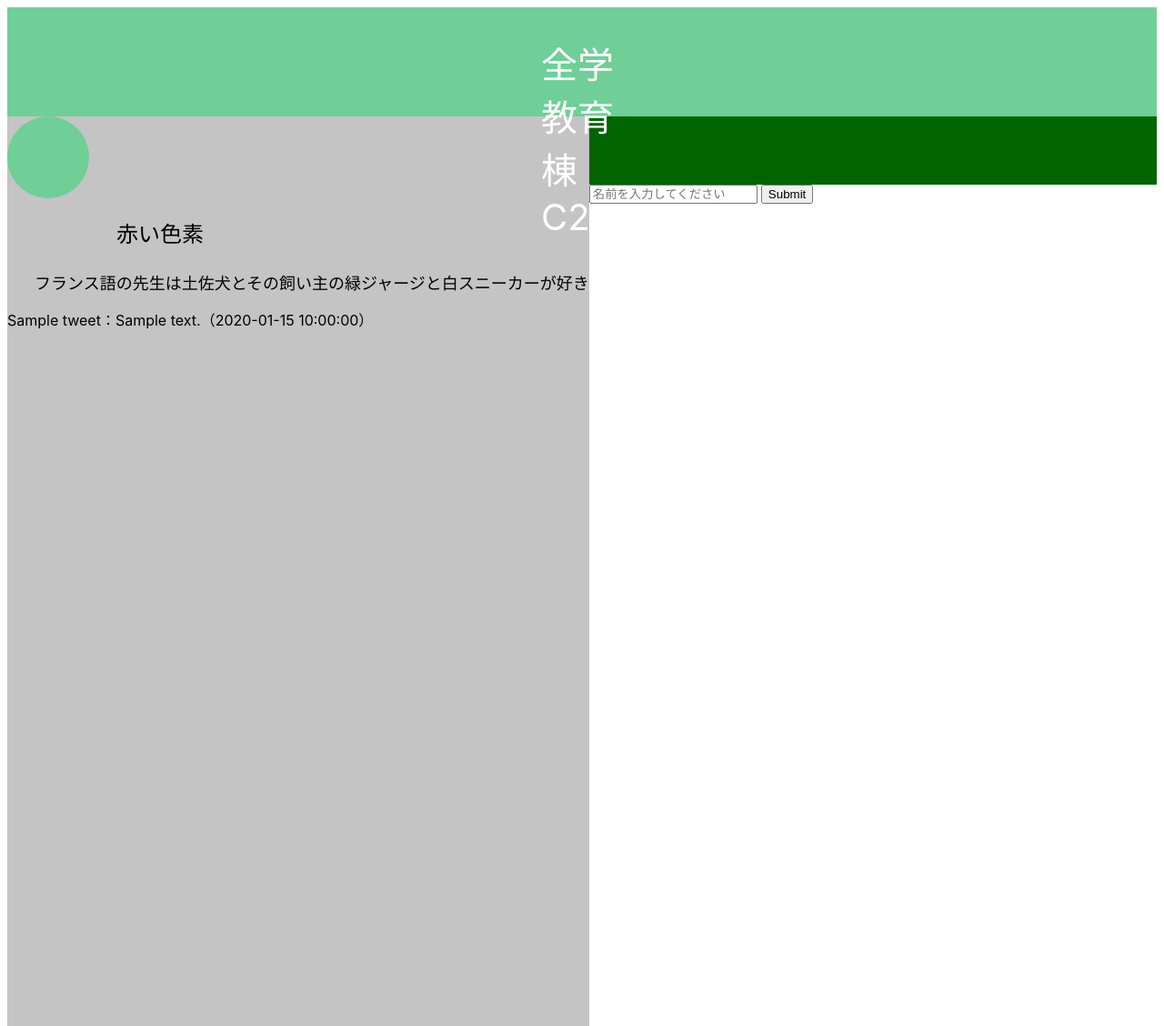
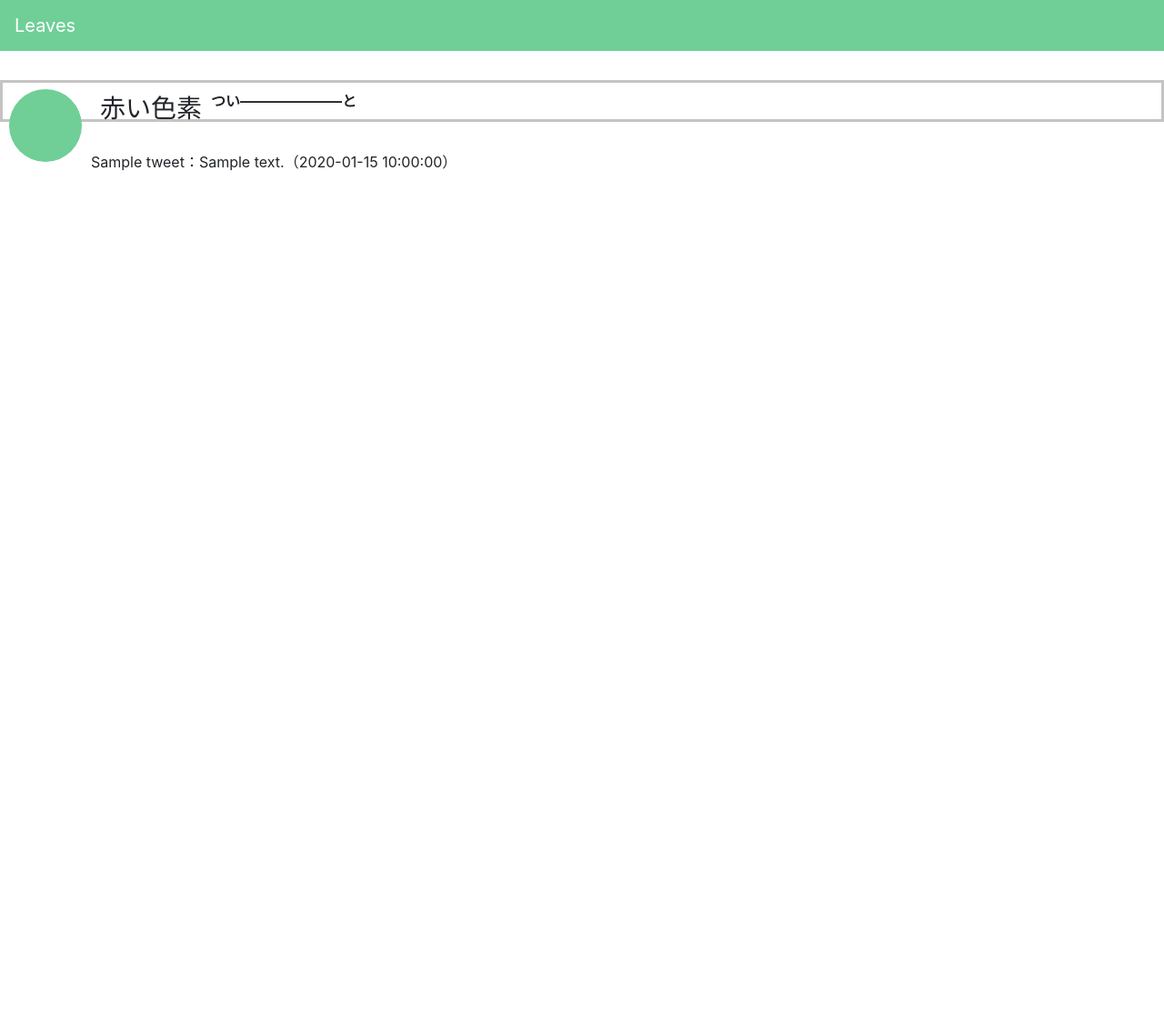
Before and after one commit to jack-app/meidaisai_2021_web1, a Flask app: template templates/index.html in a window 1280 px wide. Shown: the whole page at 91% size. After the commit the page ends 188 px from the top, so only its background shows below. Run offline with Flask 2, Linux system fonts and the light colour scheme; the template is opened without the code that fills it: most values are stand-ins (such as "Sample title", 1, 10 or a date in 2020); some libraries are stand-ins or nearby versions.

Commit message:
templateを綺麗にした

```diff
--- a/static/css/zuochan.css
+++ /dev/null
@@ -1,3 +0,0 @@
-body    {
-    background-color: aquamarine;
-}
--- a/templates/index-shikiso.css
+++ /dev/null
@@ -1,45 +0,0 @@
-.header {
-    height: 120px;
-    background-color: #6fcf97;
-}
-
-.header-logo {
-    font-family: -apple-system, BlinkMacSystemFont, 'Segoe UI', Roboto, Oxygen, Ubuntu, Cantarell, 'Open Sans', 'Helvetica Neue', sans-serif;
-    color: #ffffff;
-    font-size: 40px;
-    padding: 32px 587px;
-}
-
-.main {
-    font-family: -apple-system, BlinkMacSystemFont, 'Segoe UI', Roboto, Oxygen, Ubuntu, Cantarell, 'Open Sans', 'Helvetica Neue', sans-serif;
-    background-color: #c4c4c4;
-    height: 1000px;
-    float:left
-}
-
-.circle1 {
-    width: 80px;
-    height: 80px;
-    border-radius: 50%;
-    background-color: #6fcf97;
-    padding-top: 10px;
-    padding-left: 10px;
-}
-
-.account-name1 {
-    color: black;
-    font-size: 24px;
-    padding-top: 20px;
-    padding-left: 120px;
-}
-
-.tweet1 {
-    color: black;
-    font-size: 18px;
-    padding-left: 30px;
-}
-
-.footer {
-    height: 75px;
-    background-color: darkgreen;
-}
--- a/templates/index.html
+++ b/templates/index.html
@@ -1,30 +1,17 @@
-<!DOCTYPE html>
-<html lang="en">
-<head>
-    <meta charset="UTF-8">
-    <meta http-equiv="X-UA-Compatible" content="IE=edge">
-    <meta name="viewport" content="width=device-width, initial-scale=1.0">
-    <title>Document</title>
-    <link rel="stylesheet" type="text/css" href="index-shikiso.css">
-</head>
-<body>
-    <div class="header">
-        <div class="header-logo">全学教育棟C25</div>
+{%- extends "layout.html" %}
+{%- block content %}
+<div class="main">
+    <div class="tweet1">
+    <div class="iconcontena">
+    <li class="circle1"></li>
+    <li class="account-name1">赤い色素</li>
     </div>
-    <div class="main">
-        <div class="circle1"></div>
-        <div class="account-name1">赤い色素</div>
-        　<div class="tweet1">フランス語の先生は土佐犬とその飼い主の緑ジャージと白スニーカーが好き</div>
-        {% for tweet in tweets %}
-        <p>{{tweet.name}}：{{tweet.content}}（{{tweet.created_at}}）</p>
-        {% endfor %}
+    <div>
+    <div class="box1">つい―――――――と</div>
     </div>
-    <div class="footer">
-
-    </div>
-    <form action="/index" method="POST">
-        <input type="text" name="name" placeholder="名前を入力してください">
-        <input type="submit" value="Submit">
-    </form>
-</body>
-</html>
+    <!-- こちらデータベースから取ってくるところ(テッピー作) -->
+    {% for tweet in tweets %}
+    <p>{{tweet.name}}：{{tweet.content}}（{{tweet.created_at}}）</p>
+    {% endfor %}
+</div>
+{%- endblock %}
--- /dev/null
+++ b/templates/layout.html
@@ -0,0 +1,186 @@
+<!DOCTYPE html>
+
+<html>
+
+    <head>
+        <meta charset="UTF-8">
+        <meta http-equiv="X-UA-Compatible" content="IE=edge">
+        <meta name="viewport" content="width=device-width, initial-scale=1.0">
+        <title>{{title}}</title>
+        <!-- bootstrapの導入 -->
+        <link rel="stylesheet" href="https://stackpath.bootstrapcdn.com/bootstrap/4.5.0/css/bootstrap.min.css" integrity="sha384-9aIt2nRpC12Uk9gS9baDl411NQApFmC26EwAOH8WgZl5MYYxFfc+NcPb1dKGj7Sk" crossorigin="anonymous">
+        <!-- 一応色素のCSSだけ取っておく -->
+        <link rel="stylesheet" type="text/css" href="/static/css/index-shikiso.css">
+    </head>
+
+    <body>
+
+        <!-- <div class="header">
+            <div class="header-logo">Leaves</div>
+                <li class="area">≫南部地区</li>
+                <li class="place">≫全学教育棟</li>
+            </div>
+        </div> -->
+
+        <header>
+            <nav class="navbar navbar-expand-lg navbar-light bg-primary">
+                <a class="navbar-brand text-white" href="#">Leaves</a>
+            </nav>
+        </header>
+
+        {% block content%}
+
+        {% endblock %}
+
+        <div class="footer">
+
+        </div>
+    </body>
+
+</html>
+
+<style>
+
+/*------------------------------------
+- COLOR primary
+------------------------------------*/
+.alert-primary {
+    color: #309259;
+    background-color: #10710210;
+    border-color: #f8fcfa;
+}
+
+.alert-primary hr {
+    border-top-color: #e5f6ec;
+}
+
+.alert-primary .alert-link {
+    color: #246c42;
+}
+
+.badge-primary {
+    color: #212529;
+    background-color: #6fcf97;
+}
+
+.badge-primary[href]:hover, .badge-primary[href]:focus {
+    color: #212529;
+    background-color: #48c27b;
+}
+
+.bg-primary {
+    background-color: #6fcf97 !important;
+}
+
+a.bg-primary:hover, a.bg-primary:focus,
+button.bg-primary:hover,
+button.bg-primary:focus {
+    background-color: #48c27b !important;
+}
+
+.border-primary {
+    border-color: #6fcf97 !important;
+}
+
+.btn-primary {
+    color: #212529;
+    background-color: #6fcf97;
+    border-color: #6fcf97;
+}
+
+.btn-primary:hover {
+    color: #212529;
+    background-color: #54c683;
+    border-color: #48c27b;
+}
+
+.btn-primary:focus, .btn-primary.focus {
+    box-shadow: 0 0 0 0.2rem rgba(111, 207, 151, 0.5);
+}
+
+.btn-primary.disabled, .btn-primary:disabled {
+    color: #212529;
+    background-color: #6fcf97;
+    border-color: #6fcf97;
+}
+
+.btn-primary:not(:disabled):not(.disabled):active, .btn-primary:not(:disabled):not(.disabled).active, .show > .btn-primary.dropdown-toggle {
+    color: #212529;
+    background-color: #48c27b;
+    border-color: #3ebc73;
+}
+
+.btn-primary:not(:disabled):not(.disabled):active:focus, .btn-primary:not(:disabled):not(.disabled).active:focus, .show > .btn-primary.dropdown-toggle:focus {
+    box-shadow: 0 0 0 0.2rem rgba(111, 207, 151, 0.5);
+}
+
+.btn-outline-primary {
+    color: #6fcf97;
+    background-color: transparent;
+    border-color: #6fcf97;
+}
+
+.btn-outline-primary:hover {
+    color: #212529;
+    background-color: #6fcf97;
+    border-color: #6fcf97;
+}
+
+.btn-outline-primary:focus, .btn-outline-primary.focus {
+    box-shadow: 0 0 0 0.2rem rgba(111, 207, 151, 0.5);
+}
+
+.btn-outline-primary.disabled, .btn-outline-primary:disabled {
+    color: #6fcf97;
+    background-color: transparent;
+}
+
+.btn-outline-primary:not(:disabled):not(.disabled):active, .btn-outline-primary:not(:disabled):not(.disabled).active, .show > .btn-outline-primary.dropdown-toggle {
+    color: #212529;
+    background-color: #6fcf97;
+    border-color: #6fcf97;
+}
+
+.btn-outline-primary:not(:disabled):not(.disabled):active:focus, .btn-outline-primary:not(:disabled):not(.disabled).active:focus, .show > .btn-outline-primary.dropdown-toggle:focus {
+    box-shadow: 0 0 0 0.2rem rgba(111, 207, 151, 0.5);
+}
+
+.list-group-item-primary {
+    color: #309259;
+    background-color: #f8fcfa;
+}
+
+.list-group-item-primary.list-group-item-action:hover, .list-group-item-primary.list-group-item-action:focus {
+    color: #309259;
+    background-color: #e5f6ec;
+}
+
+.list-group-item-primary.list-group-item-action.active {
+    color: #212529;
+    background-color: #309259;
+    border-color: #309259;
+}
+
+.table-primary,
+.table-primary > th,
+.table-primary > td {
+    background-color: #f8fcfa;
+}
+
+.table-hover .table-primary:hover {
+    background-color: #e5f6ec;
+}
+
+.table-hover .table-primary:hover > td,
+.table-hover .table-primary:hover > th {
+    background-color: #e5f6ec;
+}
+
+.text-primary {
+    color: #6fcf97 !important;
+}
+
+a.text-primary:hover, a.text-primary:focus {
+    color: #48c27b !important;
+}
+</style>
```
Also changed, not shown: templates/akaishikiso.html (deleted, +0 -29 lines), templates/tweet.html (+13 -31 lines), templates/zuochan.html (deleted, +0 -26 lines), static/css/index-shikiso.css (renamed from templates/tweet-shikiso.css).
